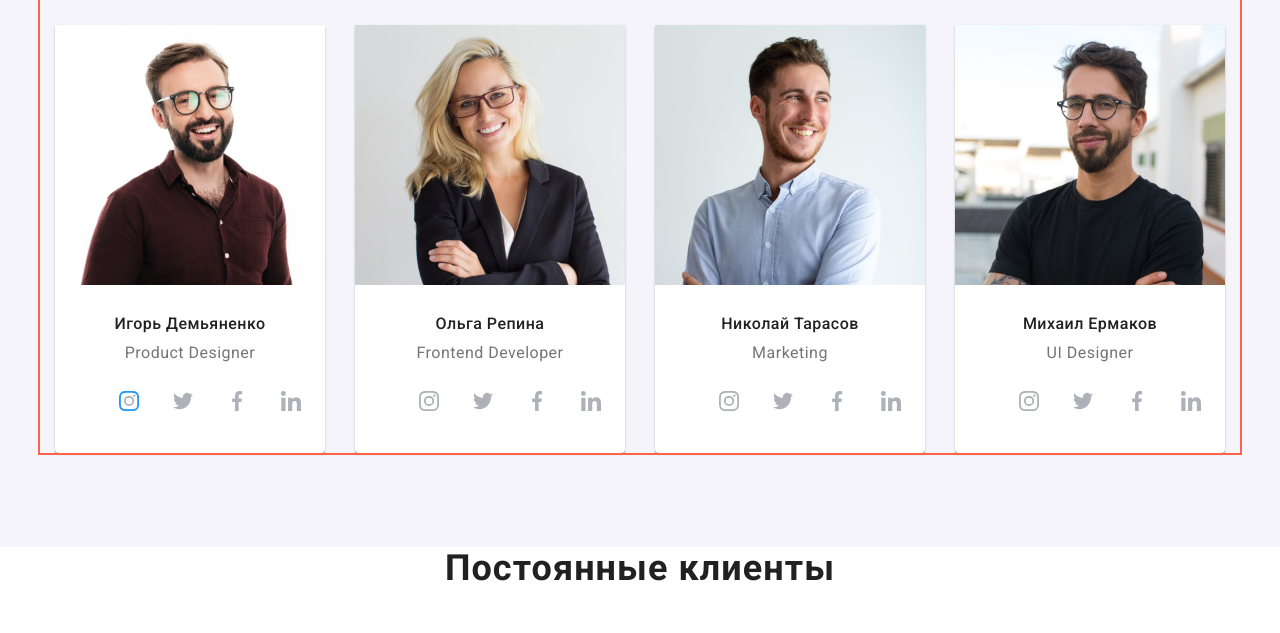
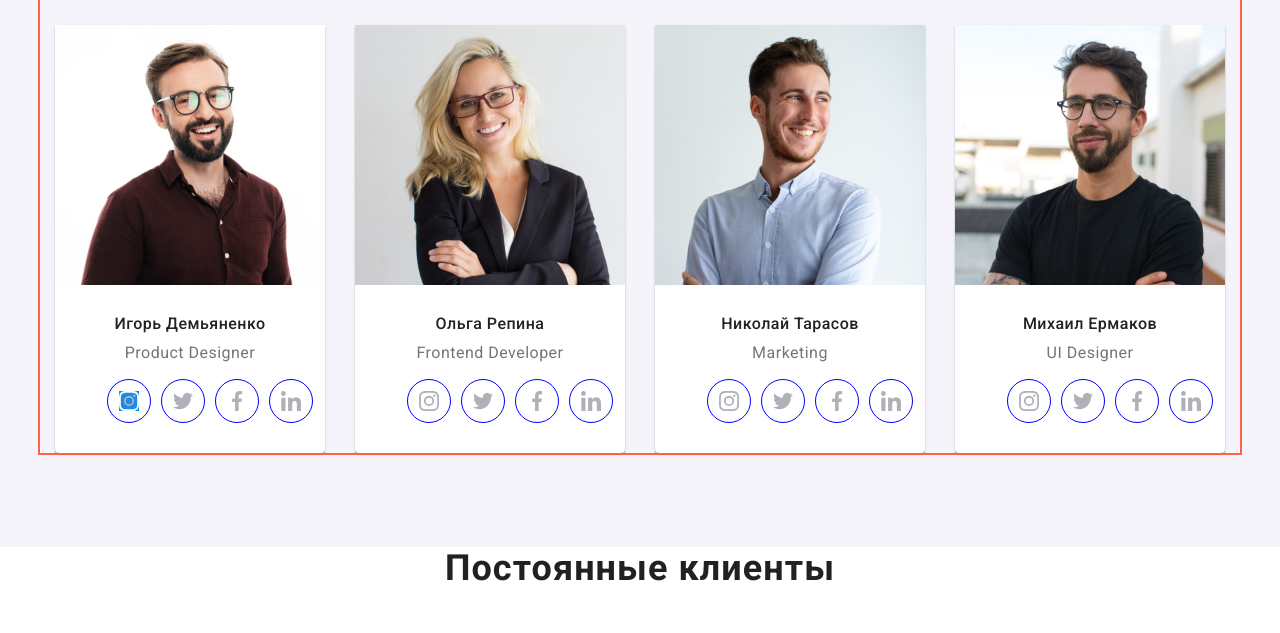
Before and after one commit to ArtemGR1987/goit-markup-hw-04, a plain HTML site: page index.html in a window 1280 px wide. In both pictures the pointer is over the link 129 px from the left and 2158 px from the top of the page. Shown: the part 1758-2391 px from the top of the page. Drawn offline with nearby package versions, Linux system fonts and the light colour scheme.

Commit message:
Update styles.css

```diff
--- a/css/styles.css
+++ b/css/styles.css
@@ -194,7 +194,6 @@ p {
   letter-spacing: 0.02em;
   padding-top: 32px;
   padding-bottom: 32px;
-
 }
 
 
@@ -432,13 +431,13 @@ p {
 
 
 .social-icon {
-  fill: currentColor;
+  fill: #AFB1B8;
 }
 
-.links :hover,
-.links :focus {
-  color: var(--accent-color);
 
+.links :hover {
+  background-color: #188ce8;
+  fill: #ffffff;
 }
 
 
@@ -452,6 +451,8 @@ p {
   color: #AFB1B8;
   background-color: var(--main-white-color);
   border-radius: 50%;
+
+  border: 1px solid blue;
 }
 
 
@@ -712,6 +713,9 @@ p {
 
 /* Примеры работ */
 
+
+
+
 .portfolio {
   position: absolute;
   white-space: nowrap;
@@ -733,6 +737,13 @@ p {
   text-decoration: none;
   text-align: initial;
 }
+
+.projects-link :hover {
+  box-shadow: 0px 1px 1px rgba(0, 0, 0, 0.12),
+    0px 4px 4px rgba(0, 0, 0, 0.06),
+    1px 4px 6px rgba(0, 0, 0, 0.16);
+}
+
 
 .projects {
   list-style: none;
```
